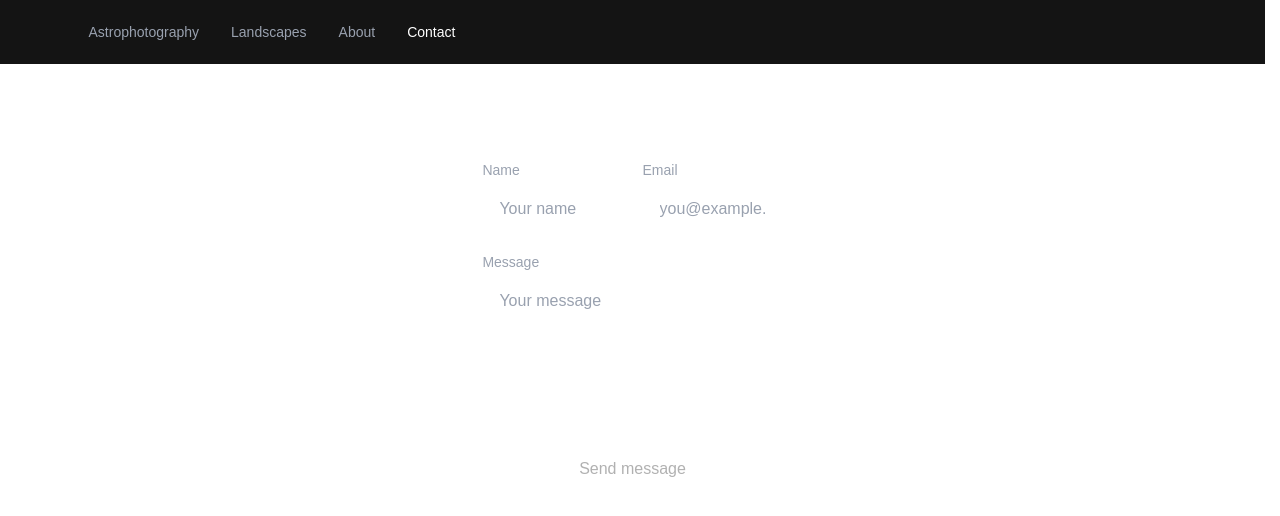
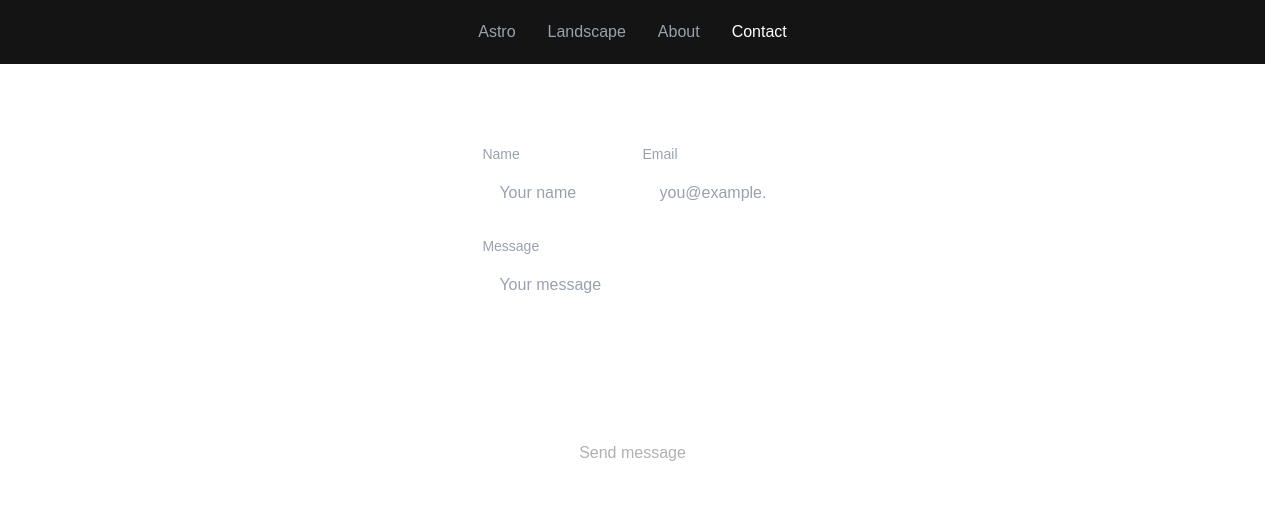
Before and after one commit to BlueBrendan/astroblog, a Next.js app: page /contact in a window 1280 px wide. Shown: the top 516 px of the page. Built offline with nearby package versions, Linux system fonts and the light colour scheme.

Commit message:
feat: adjust navbar to avoid pushing viewport

```diff
--- a/app/Gallery.tsx
+++ b/app/Gallery.tsx
@@ -4,6 +4,7 @@ import { useState, useEffect } from "react";
 import { FeaturedImage } from "./FeaturedImage";
 import { StandardImage } from "./StandardImage";
 import { SelectedImage } from "./SelectedImage";
+import { useIsMobile } from "./isMobile";
 
 interface PhotoItem {
   src: string,
@@ -18,6 +19,8 @@ interface GalleryType {
 export default function Gallery({photos}: GalleryType) {
   const [selected, setSelected] = useState<number | null>(null);
   const [visible, setVisible] = useState(false);
+  const isMobile = useIsMobile();
+
 
   useEffect(() => {
     if (selected !== null) {
@@ -48,9 +51,9 @@ export default function Gallery({photos}: GalleryType) {
 
   return (
     <>
-    <div className="p-4 sm:p-8 lg:p-12 grid grid-cols-1 sm:grid-cols-2 lg:grid-cols-3 gap-4" style={{caretColor: "transparent"}}>
+    <div className="p-2 sm:p-8 lg:p-12 grid grid-cols-1 sm:grid-cols-2 lg:grid-cols-3 gap-4" style={{caretColor: "transparent"}}>
       {photos.map((photo, i) =>
-        photo.featured ? (
+        photo.featured && !isMobile ? (
           <FeaturedImage key={i} photo={photo} setSelected={setSelected} index={i}/>
         ) : (
           <StandardImage key={i} photo={photo} setSelected={setSelected} index={i}/>
--- a/app/Navbar.tsx
+++ b/app/Navbar.tsx
@@ -2,27 +2,29 @@
 
 import Link from "next/link";
 import { usePathname } from "next/navigation";
+import { useIsMobile } from "./isMobile";
 
 const links = [
-  { href: "/", label: "Astrophotography" },
-  { href: "/landscapes", label: "Landscapes" },
+  { href: "/", label: "Astro" },
+  { href: "/landscapes", label: "Landscape" },
   { href: "/about", label: "About" },
   { href: "/contact", label: "Contact" },
 ];
 
 export default function Navbar() {
   const pathname = usePathname();
+  const isMobile = useIsMobile();
 
   return (
     <nav className="sticky top-0 z-40 bg-background">
-      <div className="max-w-6xl mx-auto px-4 sm:px-8 h-16 flex items-center gap-8">
+      <div className="max-w-6xl mx-auto px-4 sm:px-8 h-16 flex items-center justify-center gap-8">
         {links.map((link) => {
           const isActive = pathname === link.href;
           return (
             <Link
               key={link.href}
               href={link.href}
-              className={`text-sm font-medium transition-colors select-none ${
+              className={`text-${isMobile ? "xs" : "s"} transition-colors select-none ${
                 isActive
                   ? "text-white"
                   : "text-gray-400 hover:text-white/80"
--- a/app/SelectedImage.tsx
+++ b/app/SelectedImage.tsx
@@ -21,7 +21,7 @@ export const SelectedImage = ({
     const isMobile = useIsMobile();
     const landscapeSize = isMobile ? "w-[100vw] h-auto" : "w-auto h-[92vh]";
     const portraitSize = isMobile ? "w-[100vw] h-auto" : "w-auto h-[100vh]";
-    const landscapeAspectRatio = isMobile ? "5 / 5" : "3 / 2";
+    const landscapeAspectRatio = isMobile ? "7 / 5" : "3 / 2";
     const verticalAspectRatio = isMobile ? "3 / 5" : "2 / 3";
 
     useEffect(() => {
@@ -38,7 +38,7 @@ export const SelectedImage = ({
 
   return (
     <div
-      className={`fixed inset-0 z-50 bg-black/15 backdrop-blur-lg flex items-center justify-center p-4 transition-opacity duration-350 ease-in-out ${
+      className={`fixed inset-0 z-50 bg-black/15 backdrop-blur-lg flex items-center justify-center transition-opacity duration-350 ease-in-out ${
         visible ? "opacity-100" : "opacity-0 pointer-events-none"
       }`}
       onClick={close}
--- a/app/contact/ContactForm.tsx
+++ b/app/contact/ContactForm.tsx
@@ -47,10 +47,10 @@ export default function ContactForm() {
 
   return (
     <FadeIn>
-    <div className="w-full flex justify-center px-4 sm:px-8 py-24">
+    <div className="w-full flex justify-center px-4 sm:px-8 py-20">
       {/* Success tooltip */}
       <div
-        className={`fixed top-6 left-1/2 -translate-x-1/2 z-50 rounded-lg bg-green-300 px-5 py-3 shadow-lg transition-all duration-300 select-none ${
+        className={`fixed top-3 left-1/2 -translate-x-1/2 z-50 rounded-lg bg-green-300 px-5 py-3 shadow-lg transition-all duration-300 select-none ${
           showSuccess
             ? "opacity-100 translate-y-0"
             : "opacity-0 -translate-y-3 pointer-events-none"
```
